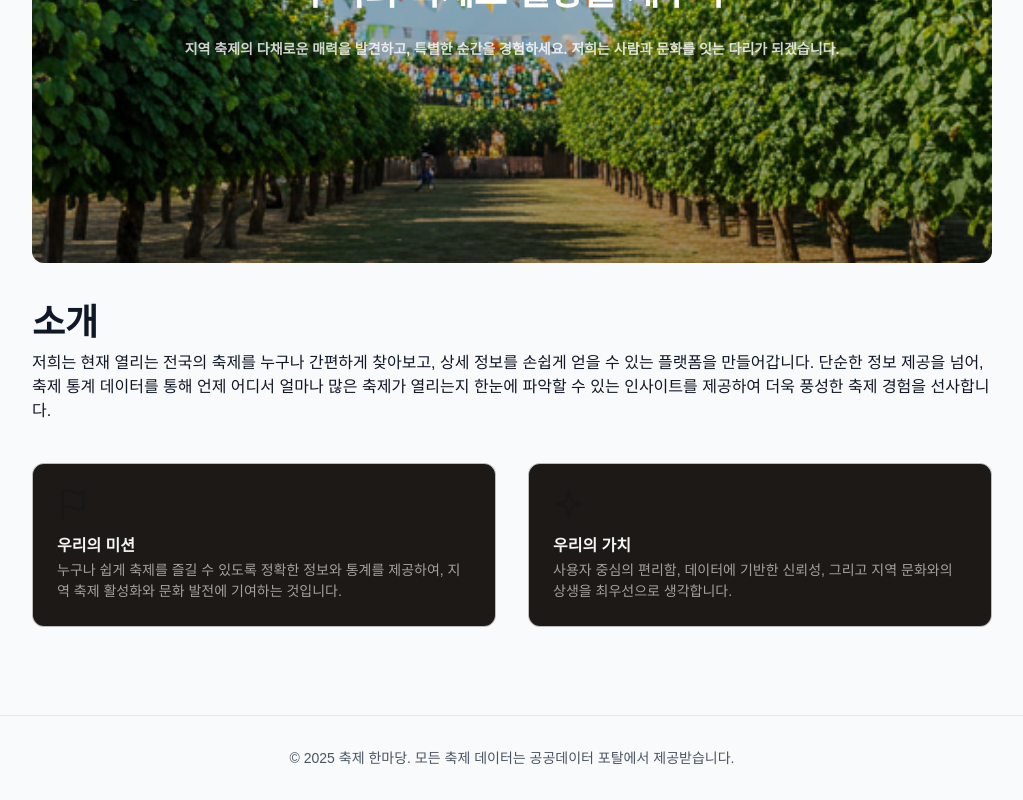
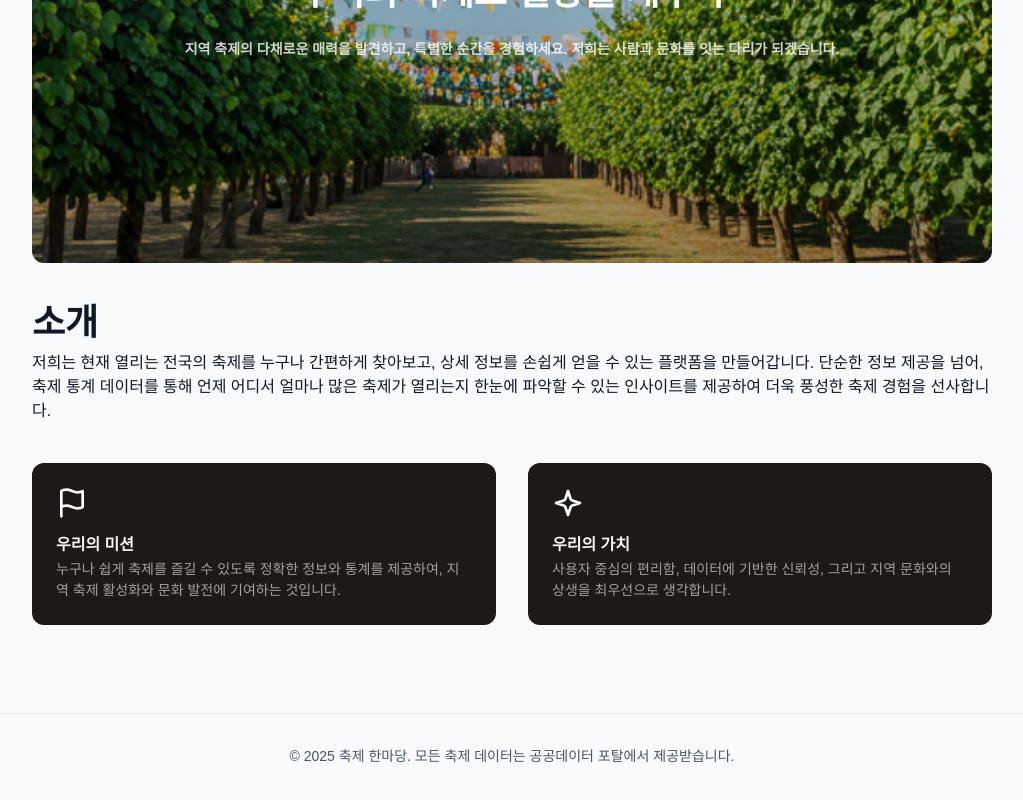
Before and after one commit to dib3474/the-festivals, a Next.js app: page /about in a window 1280 px wide. Shown: the part 337-1137 px from the top of the page, without its empty margins (128-1151 px from the left). Built offline with nearby package versions, Linux system fonts and the light colour scheme.

Commit message:
style: about 아이콘 색 변경

```diff
--- a/components/about/MissionCard.tsx
+++ b/components/about/MissionCard.tsx
@@ -13,8 +13,8 @@ interface MissionCardProps {
  */
 export default function MissionCard({ icon: Icon, title, description }: MissionCardProps) {
   return (
-    <div className="flex flex-1 gap-4 rounded-xl border border-stone-200/80 dark:border-stone-800/80 bg-stone-900 p-6 flex-col">
-      <Icon size={32} className="text-primary" />
+    <div className="flex flex-1 gap-4 rounded-xl bg-stone-900 p-6 flex-col">
+      <Icon size={32} className="text-primary stroke-white" />
       <div className="flex flex-col gap-1">
         <Heading
           level={3}
```
